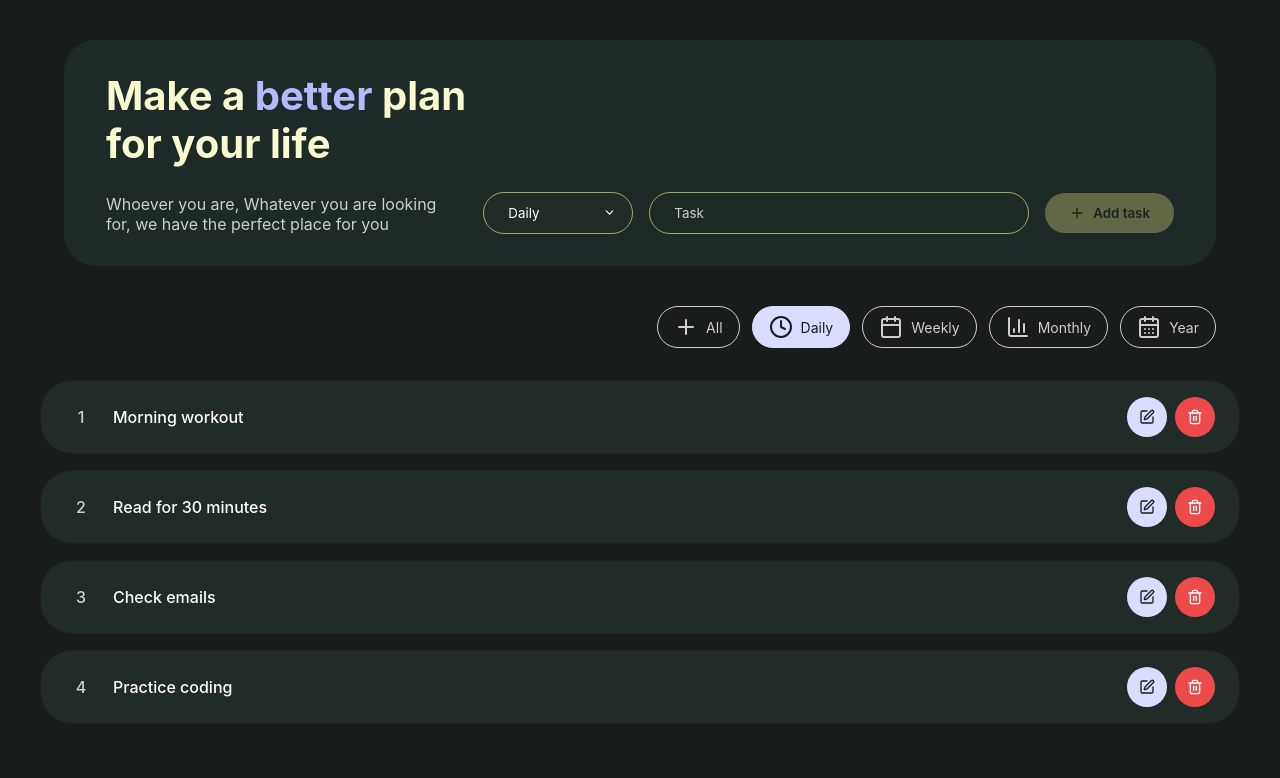
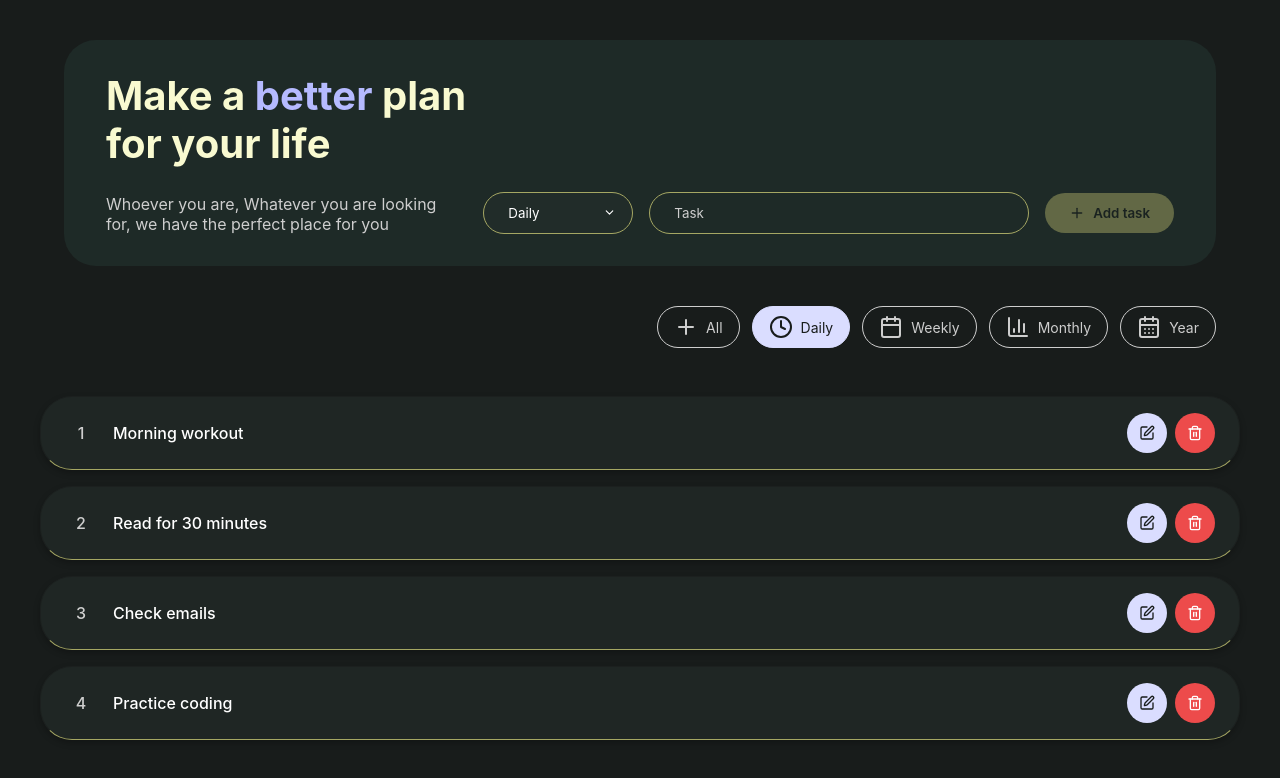
Before and after one commit to Bonaeineza31/Kanban-Website, a React (Vite) app: page /daily in a window 1280 px wide. Shown: the top 778 px of the page. Built offline with nearby package versions, Linux system fonts and the light colour scheme.

Commit message:
updated colors

```diff
--- a/src/App.css
+++ b/src/App.css
@@ -18,81 +18,6 @@ body {
 }
 
 /* Task List */
-.task-list {
-  display: flex;
-  flex-direction: column;
-  gap: 1rem;
-}
-
-.task-item {
-  background-color: #212c29;
-  border: 1px solid #1c201f;
-  border-radius: 2rem;
-  padding: 1rem 1.5rem;
-  display: flex;
-  align-items: center;
-  justify-content: space-between;
-  transition: border-color 0.2s;
-}
-
-.task-item:hover {
-  border-color: #a5a763;
-}
-
-.task-info {
-  display: flex;
-  align-items: center;
-  gap: 1rem;
-  flex: 1;
-}
-
-.task-number {
-  color: #cecece;
-  font-weight: 500;
-  width: 2rem;
-  text-align: center;
-}
-
-.task-name {
-  color: white;
-  font-weight: 500;
-}
-
-.task-actions {
-  display: flex;
-  gap: 0.5rem;
-}
-
-.action-button {
-  width: 2.5rem;
-  height: 2.5rem;
-  border-radius: 50%;
-  border: none;
-  cursor: pointer;
-  display: flex;
-  align-items: center;
-  justify-content: center;
-  transition: all 0.2s;
-}
-
-.edit-button {
-  background-color: #daddff;
-  color: #181c1b;
-}
-
-.edit-button:hover {
-  background-color: #e6e5c0;
-}
-
-.delete-button {
-  background-color: #ed4b4b;
-  color: white;
-}
-
-.delete-button:hover {
-  background-color: #dc2626;
-}
-
 /* Edit Mode */
 .edit-container {
   display: flex;
--- a/src/styles/all.css
+++ b/src/styles/all.css
@@ -14,21 +14,25 @@
   display: flex;
   flex-direction: column;
   gap: 1rem;
+  background-color: transparent; /* or distinct from task item */
+  padding: 1rem 0;
 }
 
 .task-item {
-  background: #212c29;
-  border: 1px solid #1c201f;
+  background-color: #1f2624;
+  border-bottom: 1px solid #a5a763;
   border-radius: 2rem;
   padding: 1rem 1.5rem;
   display: flex;
   align-items: center;
   justify-content: space-between;
-  transition: border-color 0.2s;
+  box-shadow: 0 3px 6px rgba(0, 0, 0, 0.25);
+  transition: all 0.2s ease;
 }
-
 .task-item:hover {
-  border-color: #a5a763;
+  border-color: #f9fad0;
+  box-shadow: 0 3px 8px rgba(249, 250, 208, 0.15);
+  background-color: #242e2b;
 }
 
 .task-info {
```
